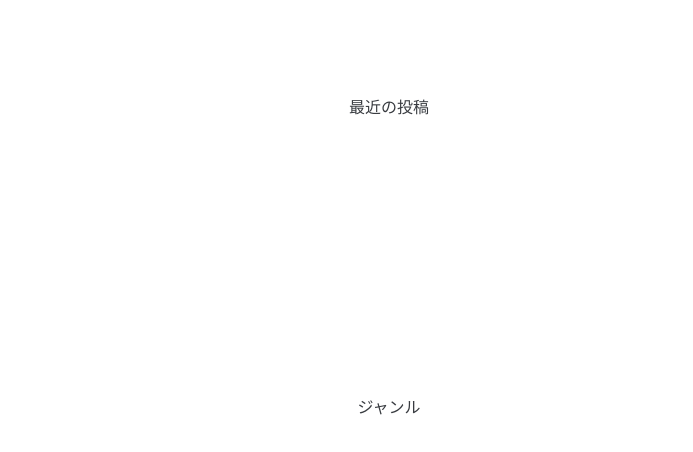
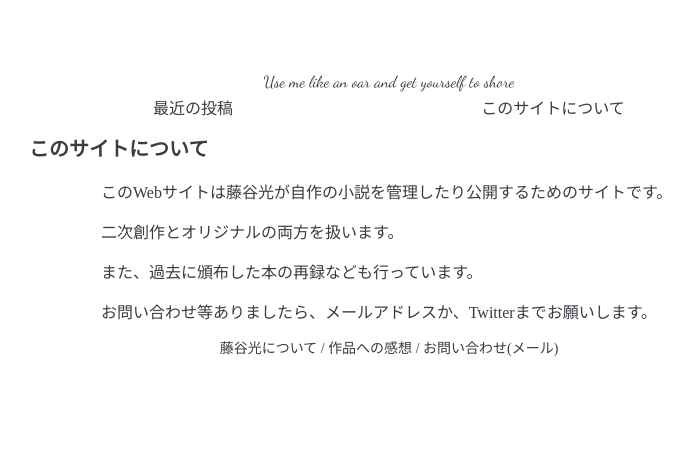
Before and after one commit to sworliteary/sw2, a Next.js app: page /about in a window 1280 px wide. Shown: the top 452 px of the page, without its empty margins (251-944 px from the left). Built offline with nearby package versions, Linux system fonts and the light colour scheme; a web font is replaced by a local one.

Commit message:
ちょっとできてきた

```diff
--- a/src/app/about/page.tsx
+++ b/src/app/about/page.tsx
@@ -1,15 +1,12 @@
-import Link from "next/link"
-
-
-export default async function Home() {
-
-
+export default async function About() {
   return (
-    <main className="flex min-h-screen flex-col items-center justify-between p-24">
-      <h3>最近の投稿</h3>
-      <h3>ジャンル</h3>
-      <div className="max-w-lg my-1 mx-auto">
-
+    <main>
+      <h3 className="text-xl font-bold my-4">このサイトについて</h3>
+      <div className="max-w-xl mx-auto my-2">
+        <p>このWebサイトは藤谷光が自作の小説を管理したり公開するためのサイトです。</p>
+        <p>二次創作とオリジナルの両方を扱います。</p>
+        <p>また、過去に頒布した本の再録なども行っています。</p>
+        <p>お問い合わせ等ありましたら、メールアドレスか、Twitterまでお願いします。</p>
       </div>
     </main>
   );
--- a/src/app/globals.css
+++ b/src/app/globals.css
@@ -1,12 +1,5 @@
-@tailwind base;
-@tailwind components;
+
 @tailwind utilities;
-
-:root {
-  --foreground-rgb: 0, 0, 0;
-  --background-start-rgb: 214, 219, 220;
-  --background-end-rgb: 255, 255, 255;
-}
 
 @import url("https://fonts.googleapis.com/css2?family=Dancing+Script:wght@700&display=swap");
 
@@ -17,6 +10,17 @@ body {
   font-family: "Zen Old Mincho", cursive;
   color: #393c41;
 }
+
+
+
+a {
+  color: #393c41;
+  text-decoration: none;
+}
+a:hover {
+  text-decoration: underline;
+}
+
 
 /*** ダークモード対応 ***/
 
--- a/src/app/layout.tsx
+++ b/src/app/layout.tsx
@@ -1,22 +1,49 @@
-import './globals.css'
-import type { Metadata } from 'next'
+import "./globals.css";
+import type { Metadata } from "next";
+import { Dancing_Script } from "next/font/google";
+import Link from "next/link";
+
+const DancingScript = Dancing_Script({ subsets: ["latin"] });
 
 export const metadata: Metadata = {
-  title: 'Create Next App',
-  description: 'Generated by create next app',
-}
+  title: "Create Next App",
+  description: "Generated by create next app",
+};
 
-export default function RootLayout({
-  children,
-}: {
-  children: React.ReactNode
-}) {
+export default function RootLayout({ children }: { children: React.ReactNode }) {
   return (
     <html lang="en">
       <head>
-        <link href="https://fonts.googleapis.com/css2?family=Zen+Old+Mincho&display=swap" rel="stylesheet"/>
+        <link href="https://fonts.googleapis.com/css2?family=Zen+Old+Mincho&display=swap" rel="stylesheet" />
       </head>
-      <body>{children}</body>
+      <body>
+        <div className="header my-4">
+          <h1 className={`${DancingScript.className} text-center text-4xl my-4`}>
+            <Link href="/" className="text-white font-black">
+              Sayonara VoyagE
+            </Link>
+          </h1>
+          <p className={`${DancingScript.className} text-center my-1`}>Use me like an oar and get yourself to shore</p>
+          <div className="flex flex-row items-center justify-around">
+            <span>
+              <Link href="/recent.html">最近の投稿</Link>
+            </span>
+            <span>
+              <Link href="/about">このサイトについて</Link>
+            </span>
+          </div>
+        </div>
+        {children}
+        <div className="text-center my-3 text-sm">
+          <p>
+            <a href="https://sayonara.voyage" target="_blank" rel="noopener noreferrer">
+              藤谷光について
+            </a>{" "}
+            / <a href="https://forms.gle/h8L5MZdDbPatCq2G8">作品への感想</a> /{" "}
+            <a href="mailto:shnovels@gmail.com">お問い合わせ(メール)</a>
+          </p>
+        </div>
+      </body>
     </html>
-  )
+  );
 }
```
